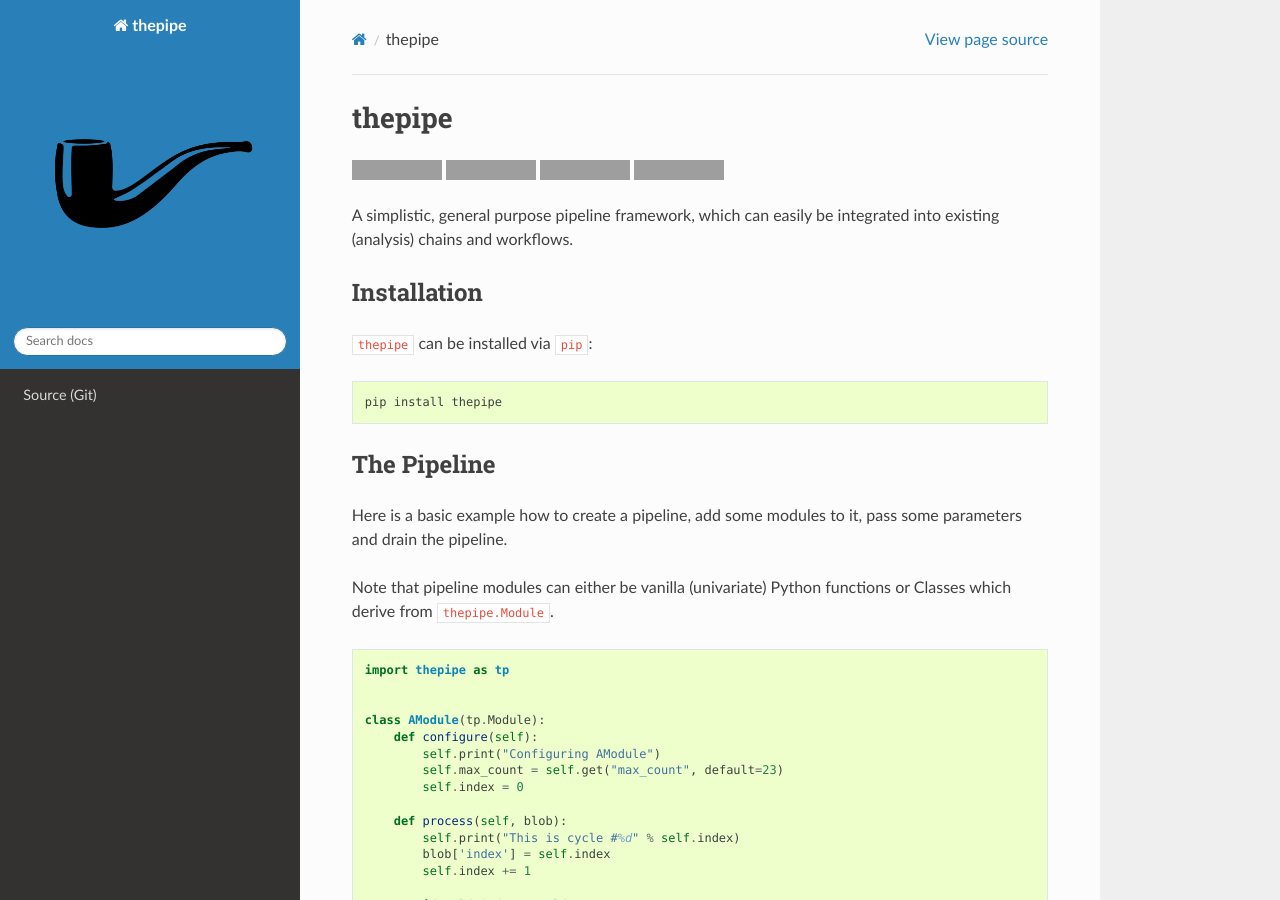
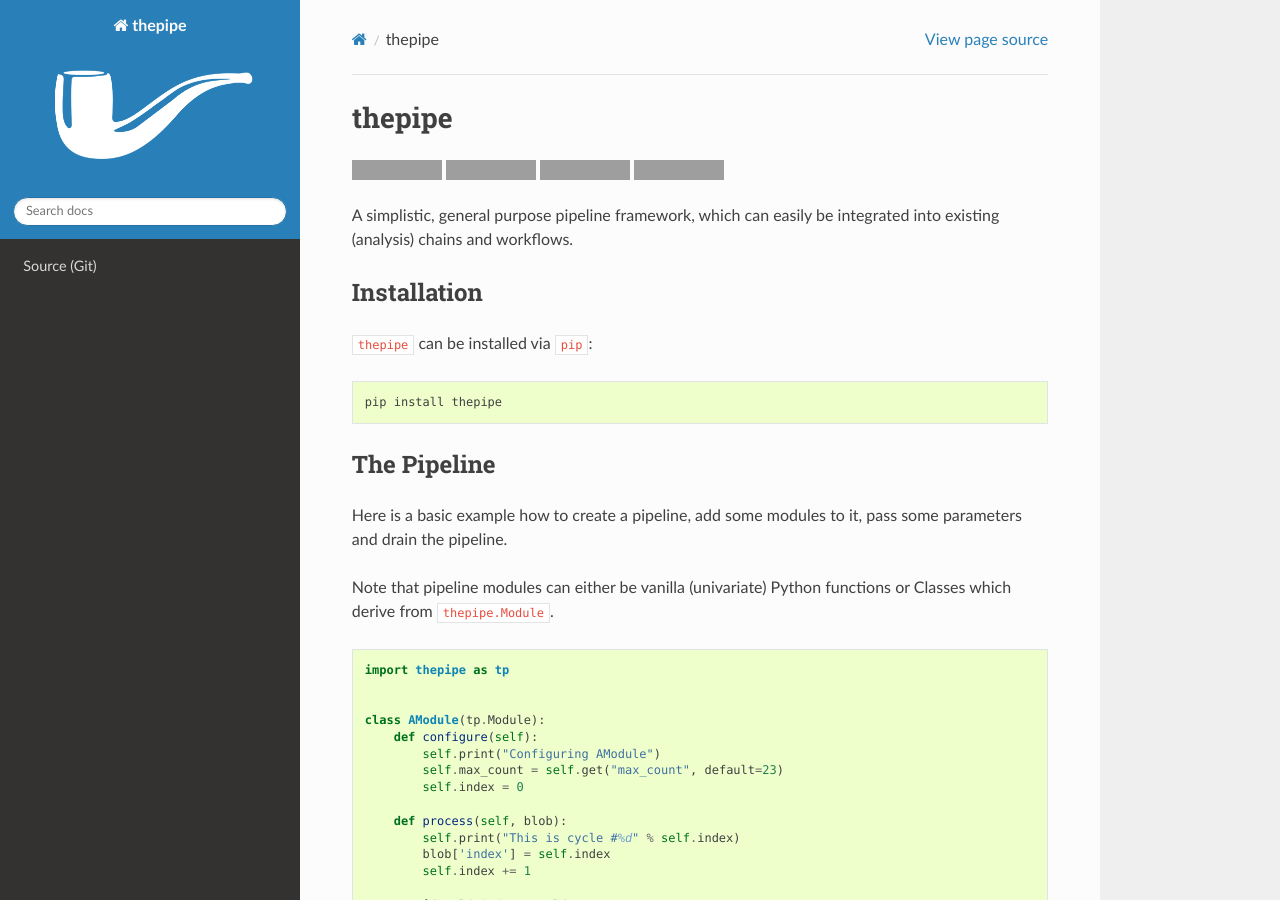
Before and after one commit to tamasgal/thepipe, a Sphinx documentation site: the page built from doc/index.rst, in a window 1280 px wide and 900 px high. Built offline with Sphinx 7.4.7 and the Read the Docs theme 2.0.0, drawn with Linux system fonts in a browser that asks for light colours; formulas are drawn with MathJax 3; the version number could not be read and is left out; grey boxes are pictures that could not be loaded.

Commit message:
Update logo

```diff
--- a/doc/conf.py
+++ b/doc/conf.py
@@ -39,8 +39,6 @@ sys.path.insert(0, os.path.abspath('.'))
 extensions = [
     'sphinx.ext.autodoc',
     'sphinx.ext.autosummary',
-    'sphinx.ext.doctest',
-    'sphinx.ext.imgmath',
     'sphinx.ext.viewcode',
     'autoapi.extension',
     'numpydoc',
@@ -137,7 +135,7 @@ html_title = "thepipe {}".format(thepipe.version)
 
 # The name of an image file (relative to this directory) to place at the top
 # of the sidebar.
-html_logo = "_static/thepipe.png"
+html_logo = "_static/thepipe-white.png"
 
 # The name of an image file (within the static path) to use as favicon of the
 # docs.  This file should be a Windows icon file (.ico) being 16x16 or 32x32
```
Also changed, not shown: doc/_static/thepipe-white.png (added).
